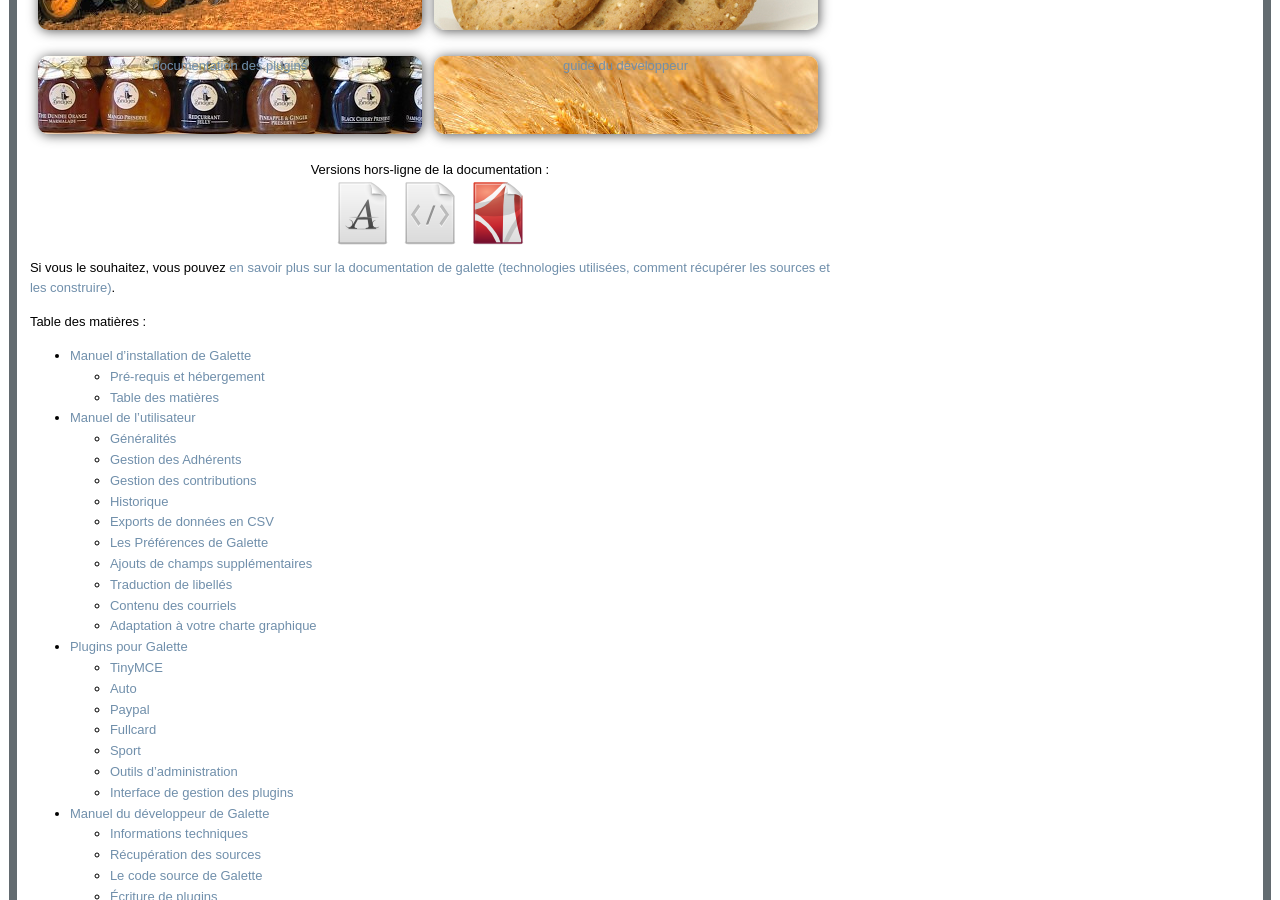
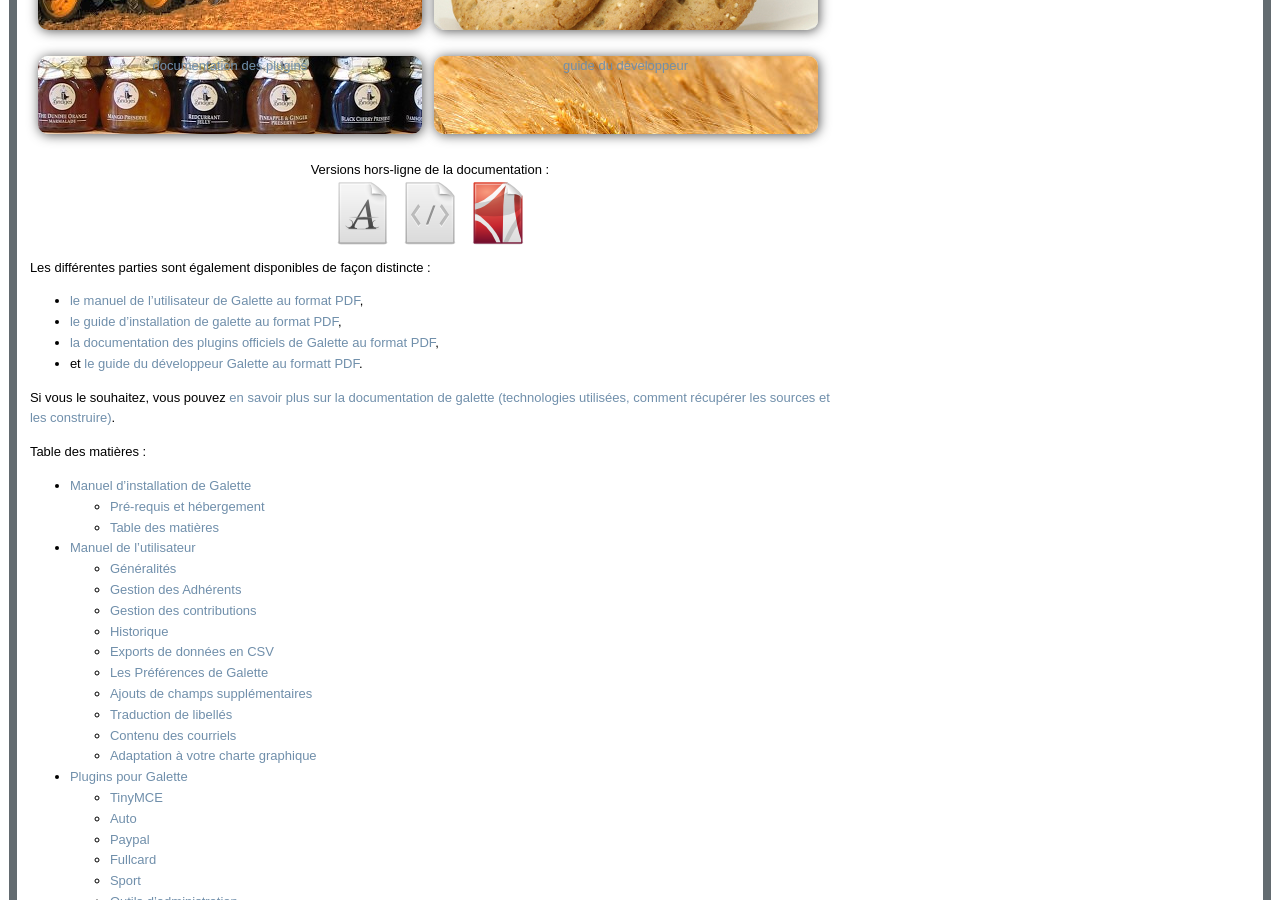
Before and after one commit to galette/galettedoc, a Sphinx documentation site: the page built from source/index.rst, in a window 1280 px wide and 900 px high, scrolled down 321 px. Built offline with Sphinx 7.4.7, drawn with Linux system fonts in a browser that asks for light colours.

Commit message:
Liens vers les PDF des sous parties

```diff
--- a/source/index.rst
+++ b/source/index.rst
@@ -31,6 +31,13 @@ Documentation de Galette
 * `version HTML <http://galette.tuxfamily.org/documentation/fr/documentation_galette.tar.bz2>`_
 * `version PDF <http://galette.tuxfamily.org/documentation/fr/galette.pdf>`_
 
+Les différentes parties sont également disponibles de façon distincte :
+
+* `le manuel de l'utilisateur de Galette au format PDF <http://galette.tuxfamily.org/documentation/fr/usermanual.pdf>`_,
+* `le guide d'installation de galette au format PDF <http://galette.tuxfamily.org/documentation/fr/installation.pdf>`_,
+* `la documentation des plugins officiels de Galette au format PDF <http://galette.tuxfamily.org/documentation/fr/plugins.pdf>`_,
+* et `le guide du développeur Galette au formatt PDF <http://galette.tuxfamily.org/documentation/fr/development.pdf>`_.
+
 Si vous le souhaitez, vous pouvez :ref:`en savoir plus sur la documentation de galette (technologies utilisées, comment récupérer les sources et les construire) <about>`.
 
 Table des matières :
```
